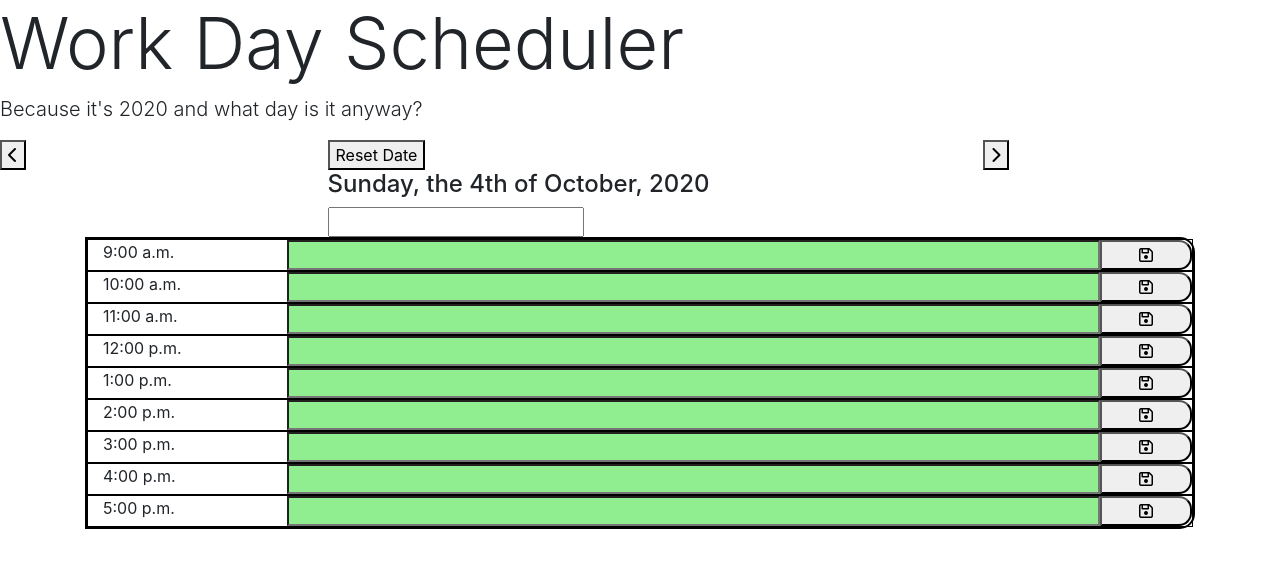
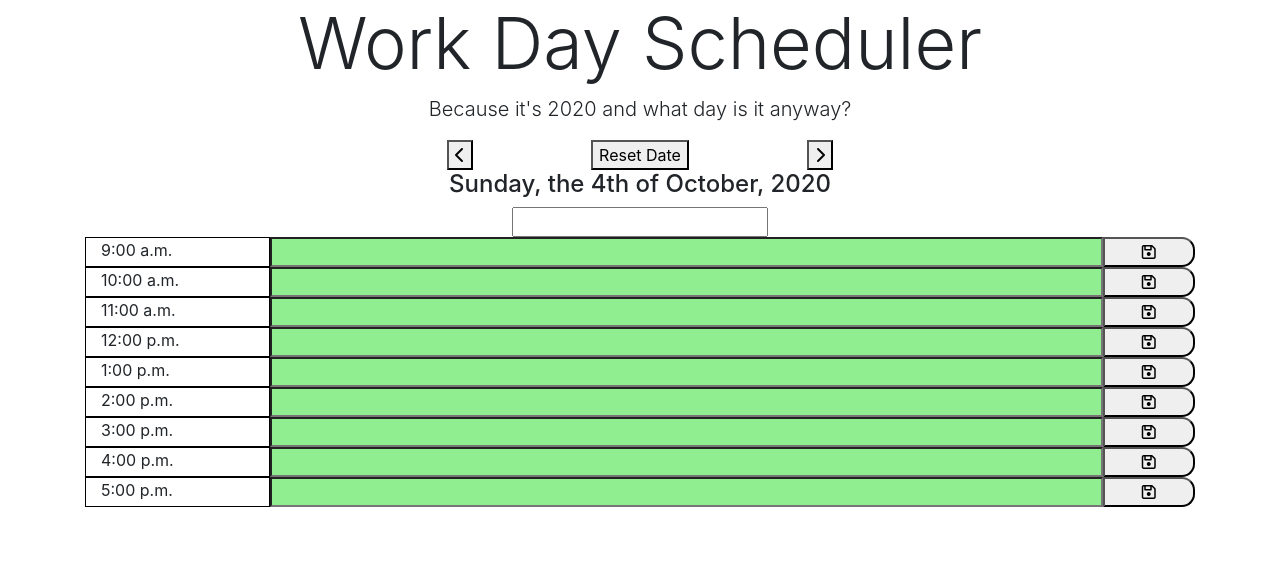
Before and after one commit to B-Dionysus/homework05-Calendar, a plain HTML site: page Develop/index.html in a window 1280 px wide. Drawn offline with nearby package versions, Linux system fonts and the light colour scheme.

Commit message:
Weather working, formatting improved

```diff
--- a/Develop/css/style.css
+++ b/Develop/css/style.css
@@ -1,15 +1,19 @@
 .time-block{
-    border:2px solid black;
+    /* border:2px solid black; */
     border-top-right-radius: 15px;
     border-bottom-right-radius: 15px;
 }
 .time-block-row{
-    border:1px solid black;
+    /* border:1px solid black; */
     margin-left:0;
     margin-right:0;
     width:100%;
+
 }
-
+.time-of-day{
+    padding-right:0;
+    border:1px solid black;
+}
 .save-event{
     float:right;
     width:100%;
@@ -21,6 +25,7 @@
 }
 .event-column{
     padding-right:0;
+    padding-left: 0;
 }
 .hour-of-the-day{
     float:left;
--- a/Develop/index.html
+++ b/Develop/index.html
@@ -35,25 +35,27 @@
 </head>
 <body onload="init();">
     <header >
+      <div class="container text-center">
         <h2 class="display-3">Work Day Scheduler</h2>
         <p class="lead">Because it's 2020 and what day is it anyway?</p>
         <div class="row margin-auto">
-        <div class="col-3">
-          <button onclick="changeCurrentDate(-1);"><i class="fas fa-chevron-left"></i></button>
+          <div class="col-3"></div>
+          <div class="col-6" id='current-day-display'>
+            <div class="container-fluid m-auto">
+              <div class="row">
+                <div class="col-4"><button onclick="changeCurrentDate(-1);"><i class="fas fa-chevron-left"></i></button></div>
+                <div class="col-4"><button onclick="changeCurrentDate('reset');">Reset Date</button></div>
+                <div class="col-4"><button onclick="changeCurrentDate(1);"><i class="fas fa-chevron-right"></i></button></div>
               </div>
-        <div class="col-6" id='current-day-display'>
-          <div class="container">
               <div class="row">
-              <button onclick="changeCurrentDate('reset');">Reset Date</button>
+                <div class="col"><h4 id="current-date">Date</h4></div>
               </div>
-            <div class="row"><h4 id="current-date">Date</h4></div>
               <div class="row">
-              <input type="text" id="datepicker">
+                <input type="text" id="datepicker" class="m-auto">
               </div>
             </div>
           </div>
-        <div class="col-3">
-          <button onclick="changeCurrentDate(1);"><i class="fas fa-chevron-right"></i></button>
+          <div class="col-3"></div>
         </div>
       </div>
     </header>
--- a/Develop/script/script.js
+++ b/Develop/script/script.js
@@ -6,6 +6,7 @@ var startTime=9;
 var endTime=17; // Only display hours between 9 and 5pm.
 var currentCoords;
 var locationHasBeenSet=false;
+const DISABLE_API=true;
 function init(){
 //     console.log(currentUIDate.format("X"));
 //     console.log(moment(currentUIDate, "M"));
@@ -67,9 +68,15 @@ function populateEventText(timeOfDay, thisDate){
     }
     var currentHour=moment().format("HH");
 
+    if(moment(currentUIDate.format("YYYY-MM-DD")).isBefore(moment(moment().format("YYYY-MM-DD"))))
+        $("#"+eventID).addClass("past");
+    else if(moment(currentUIDate.format("YYYY-MM-DD")).isAfter(moment(moment().format("YYYY-MM-DD"))))
+        $("#"+eventID).addClass("future");
+    else{
         if(timeOfDay>currentHour) $("#"+eventID).addClass("future");
         else if(timeOfDay==currentHour) $("#"+eventID).addClass("present");
         else $("#"+eventID).addClass("past");
+    }
 }
 // _-='``'=-__-='``'=-__-='``'=-__-='``'=-__-='``'=-__-='``'=-_
 // _-=                                                       -_
@@ -128,11 +135,12 @@ function retrieveEvent(eventID){
     else return storedEvent;
 }
 function getCurrentLocation(){
+    if(!DISABLE_API){
         if(!locationHasBeenSet)
             window.navigator.geolocation.getCurrentPosition(getWeatherData);
 
         else getWeatherData(currentCoords)
-
+    }
 }
 function getWeatherData(currentLoc){
     currentCoords=currentLoc;
--- a/Develop/script/test.html
+++ /dev/null
@@ -1,31 +0,0 @@
-<script src="https://code.jquery.com/jquery-3.5.1.min.js" integrity="sha256-9/aliU8dGd2tb6OSsuzixeV4y/faTqgFtohetphbbj0=" crossorigin="anonymous"></script>
-
-
-
-<div id="12-20201003" style="width:100%; height:40px; border:1px solid black"></div>
-
-
-<script>
-
-retrieveEvent("12-20201003");
-
-
-function retrieveEvent(eventID){
-    $("#12-20201003").css("background-color", "red");
-
-    // console.log(eventID+"<<");
-    // if(eventID==="12-20201003")console.log("TRUE");
-
-    // var temp=eventID.trim();
-    // console.log(temp+"<<");
-    // temp="12-20201003";
-    // eventID="#"+temp;
-    // eventID="#"+"12-20201003";
-    $("#"+eventID).css("background-color", "blue");
-    // console.log(eventID);
-    // $(eventID).val(storedEvent);
-}
-
-
-
-</script>
```
Lines whose indentation alone changed are shown as unchanged.
